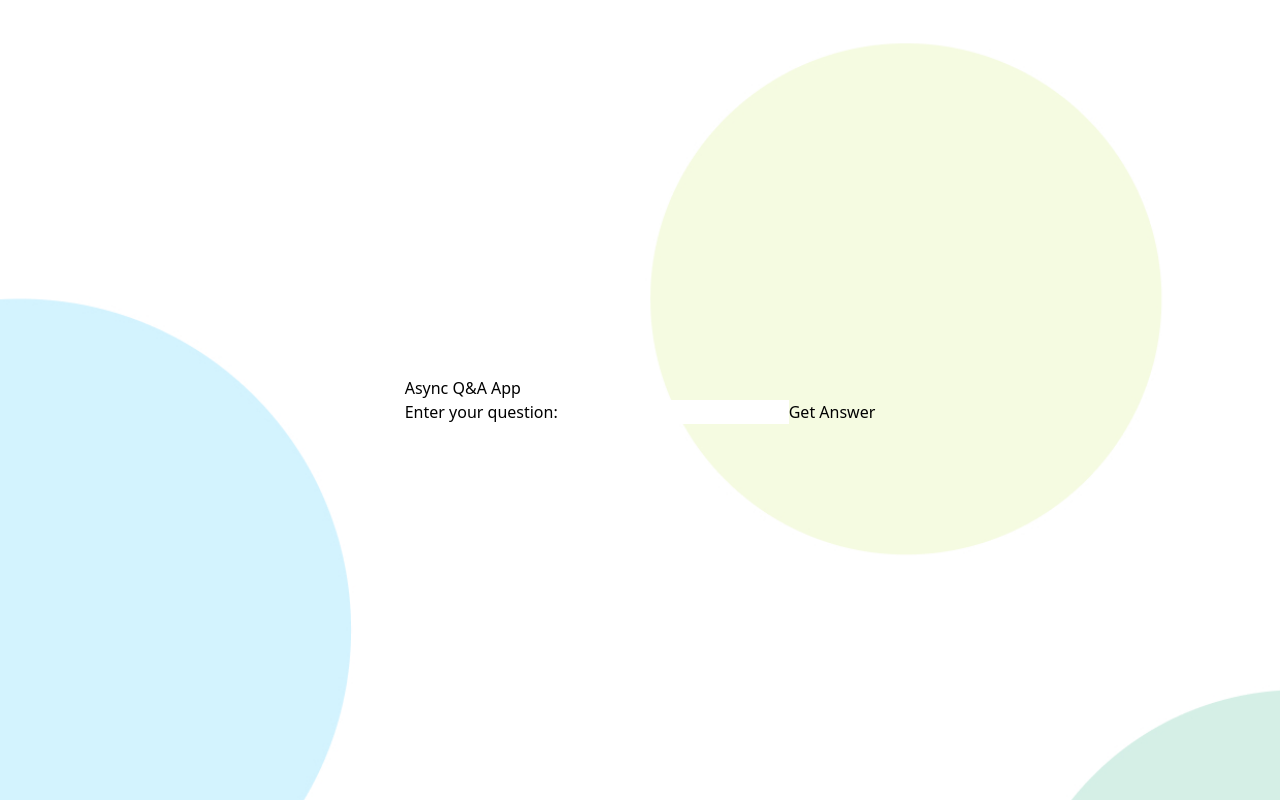
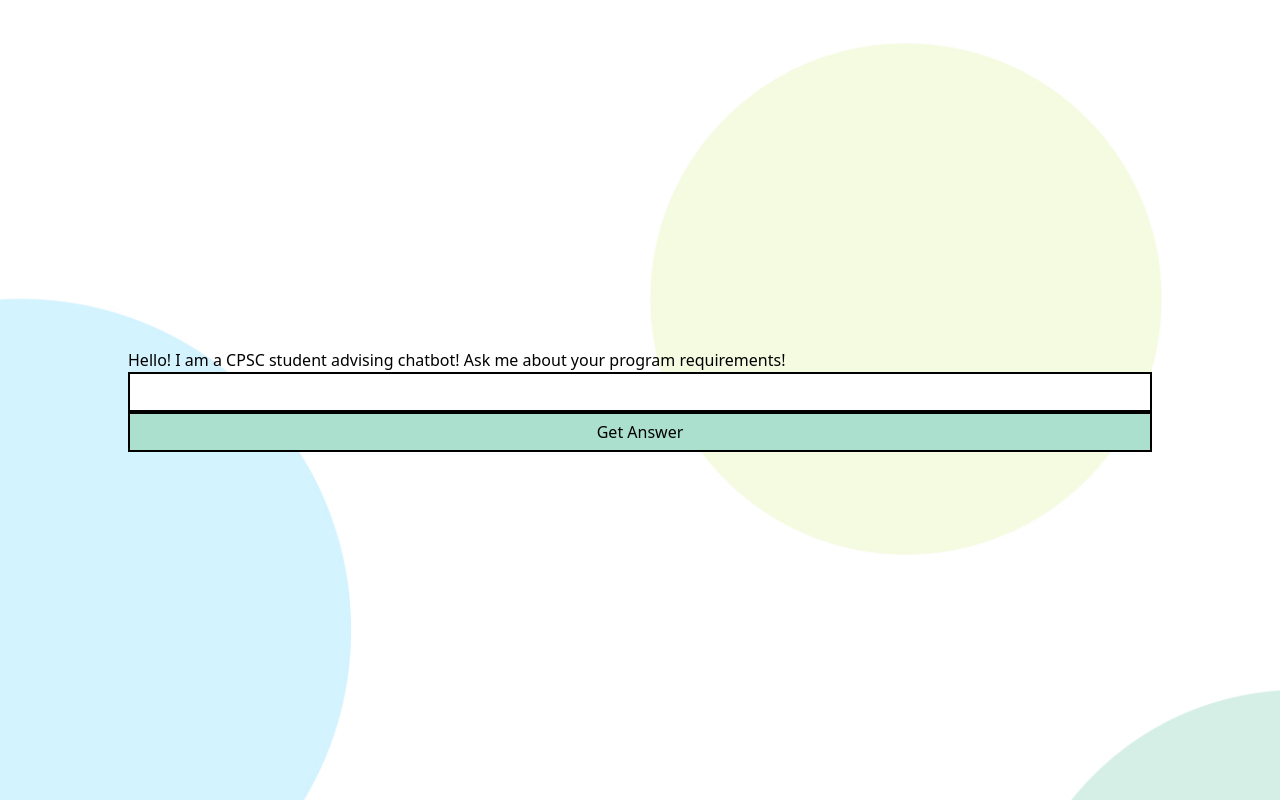
Before and after one commit to GWilliam02/HackCamp, a React (Vite) app in the folder frontend/: page / in a window 1280 px wide. Built offline with nearby package versions, Linux system fonts and the light colour scheme.

Commit message:
frontend better

```diff
--- a/frontend/src/QAndAApp.jsx
+++ b/frontend/src/QAndAApp.jsx
@@ -34,22 +34,56 @@ const QAndAApp = () => {
 
   return (
     <div>
-      <h1>Async Q&A App</h1>
+
 
       <form onSubmit={handleSubmit}>
         <label>
-          Enter your question:
-          <input type="text" value={question} onChange={handleQuestionChange} />
+        Hello! I am a CPSC student advising chatbot! Ask me about your program requirements!
+          <input
+          type="text"
+          value={question}
+          onChange={handleQuestionChange}
+          style={{
+
+            width: '80vw',  // Set height to fill the entire viewport
+            height: '5vh',
+            display: 'flex',
+            justifyContent: 'center',
+            alignItems: 'center',
+            border: '2px solid black'
+
+          }} />
         </label>
 
-        <button type="submit" disabled={loading}>
-          {loading ? 'Loading...' : 'Get Answer'}
+        <button type="submit"
+        disabled={loading}
+        style={{
+
+            backgroundColor: "#ABDFCE",
+
+            width: '80vw',  // Set height to fill the entire viewport
+            height: '5vh',
+            display: 'flex',
+            justifyContent: 'center',
+            alignItems: 'center',
+            border: '2px solid black'
+
+          }}
+        >
+          {loading ? 'Loading...' : "Get Answer"}
         </button>
       </form>
 
       {answer && (
-        <div>
-          <h2>Answer:</h2>
+        <div style={{
+            backgroundColor: 'white',
+            backgroundSize: 'cover',  // You can add other background properties here
+            backgroundRepeat: 'no-repeat',
+            width: "80vw",
+            display: 'flex',
+            justifyContent: 'center',
+            alignItems: 'center',
+            }}>
           <p>{answer}</p>
         </div>
       )}
--- a/frontend/src/context/Agenthub.js
+++ b/frontend/src/context/Agenthub.js
@@ -1,55 +1,55 @@
 import axios from "axios";
 
-let url = "https://api-v2.agenthub.dev/remote_start_pipeline";
-
-let headers = {
+let agenthubUrl = "https://api-v2.agenthub.dev/remote_start_pipeline";
+let agenthubHeaders = {
   "Content-Type": "application/json",
   "x-auth-key": "xN1WJ1T18BXsmllIEEw8Juq0Zmp1",
 };
 
-let data = {
+export const getOutput = async (userInput) => {
+  try {
+    // Make a request to start the pipeline with user input
+    const startPipelineData = {
       user_id: "xN1WJ1T18BXsmllIEEw8Juq0Zmp1",
       saved_item_id: "fjcuNfSyPi9E3jaL58nN53",
       api_key: "f9ce9031b8024177aa734e357102f078",
       pipeline_inputs: [
         {
           input_name: "question",
-      value:
-        "what courses should i take in first year to get into computer science major",
+          value: data.get("question"),
         },
       ],
     };
 
-export const getOutput = async (text) => {
-  const response = await fetch(url, {
-    method: "POST",
-    headers: headers,
-    body: JSON.stringify(data),
+    const startPipelineResponse = await axios.post(agenthubUrl, startPipelineData, {
+      headers: agenthubHeaders,
     });
 
-  console.log(response);
+    if (!startPipelineResponse.data.ok) {
+      return { status: "ERROR", message: "Failed to start the pipeline" };
+    }
 
-  //   let run_id = response.split("run_id=")[1];
-  //   console.log(run_id);
+    const runId = startPipelineResponse.data.run_id;
 
-  //   url = "https://api-v2.agenthub.dev/plrun?run_id=${run_id}";
-  //   headers = {
-  //     "x-auth-key": "xN1WJ1T18BXsmllIEEw8Juq0Zmp1",
-  //   };
+    // Poll the status until it's done
+    const pipelineStatusUrl = `https://api-v2.agenthub.dev/plrun?run_id=${runId}`;
+    while (true) {
+      const pipelineStatusResponse = await axios.get(pipelineStatusUrl, {
+        headers: agenthubHeaders,
+      });
 
-  //   while (true) {
-  //     response = axios.post(url, headers);
-  //     console.log(response.state);
-  //     if (response.state == "FAILED") {
-  //       console.log(response.output);
-  //       break;
-  //     }
-  //     if (response.state == "DONE") {
-  //       console.log(response.json.outputs.answer2);
-  //       break;
-  //     }
-  //   }
-  //   return "Done";
+      const state = pipelineStatusResponse.data.state;
+
+      if (state === "FAILED") {
+        return { status: "FAILED", message: pipelineStatusResponse.data };
+      } else if (state === "DONE") {
+        const answer2Value = pipelineStatusResponse.data.outputs.answer2;
+        return { status: "DONE", answer2Value };
+      }
+    }
+  } catch (error) {
+    return { status: "ERROR", message: error.message };
+  }
 };
 
 export const sayHello = () => {
@@ -57,6 +57,7 @@ export const sayHello = () => {
 };
 
 export const getText = async () => {
+  try {
     // Example data to send to the Python script
     const requestData = { name: "John" };
 
@@ -71,8 +72,12 @@ export const getText = async () => {
 
     // Parse the JSON response
     const result = await response.json();
-  let returnVal = result.answer2_value;
+    const returnVal = result.answer2_value;
 
     console.log(result.answer2_value);
     return returnVal;
+  } catch (error) {
+    console.error("Error fetching answer:", error);
+    return null;
+  }
 };
```
Also changed, not shown: 1 other file (tests, documents, lock files or other folders). Lines whose indentation alone changed are shown as unchanged.
